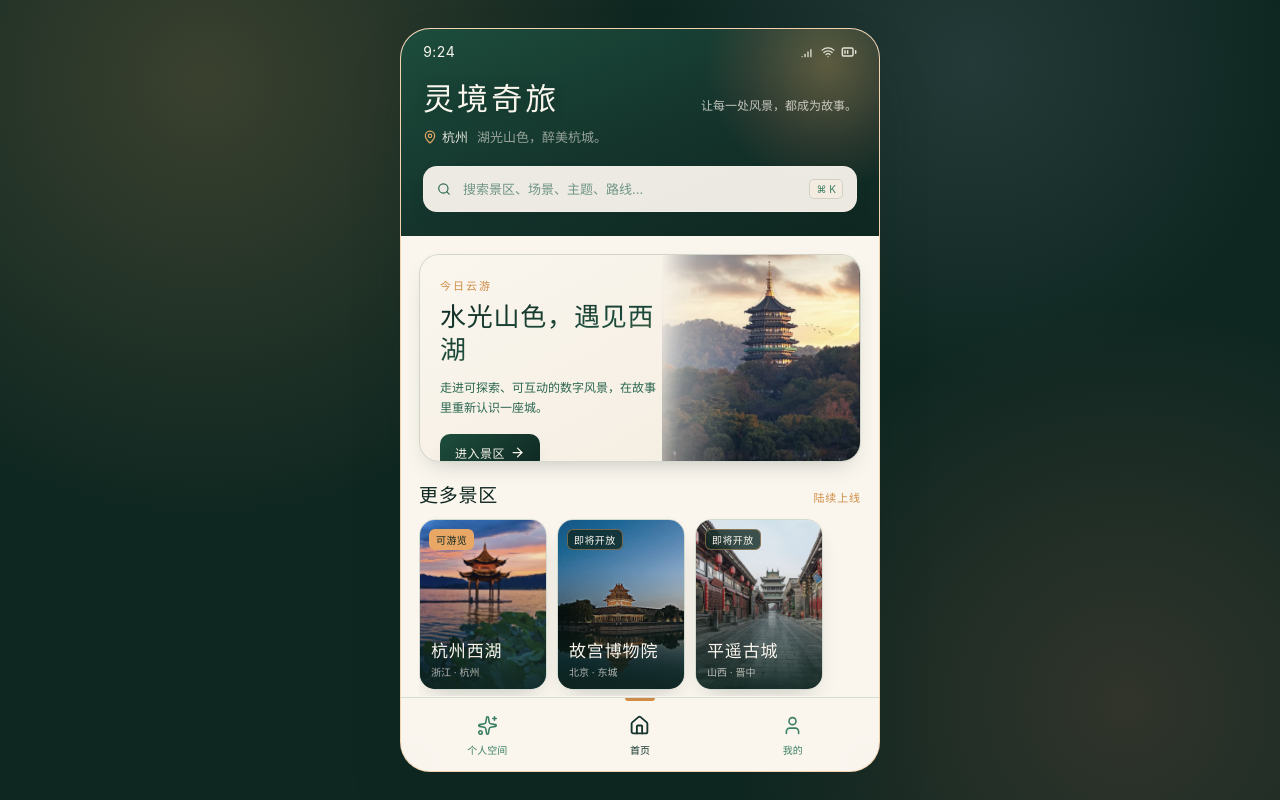
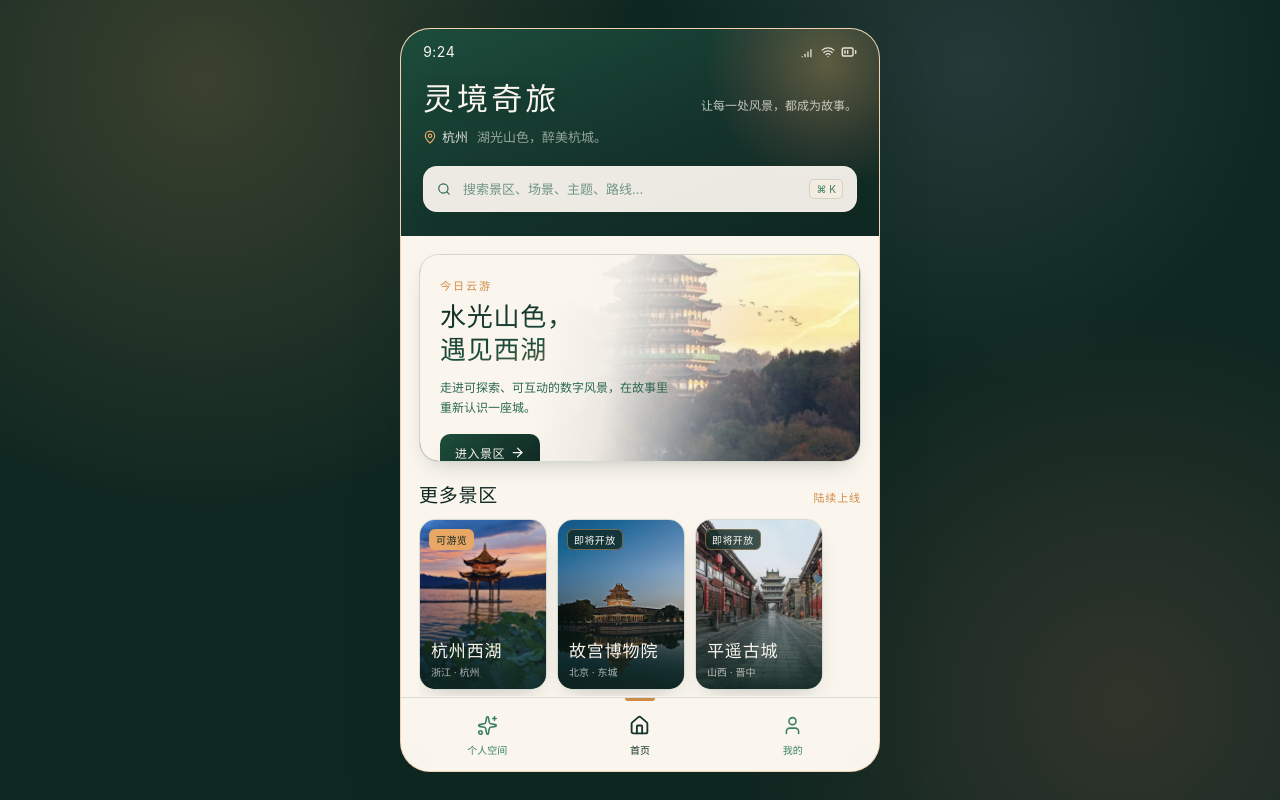
Before and after one commit to JavierVII/hackday--omg, a React (Vite) app in the folder client/: page /home in a window 1280 px wide. Built offline with nearby package versions, Linux system fonts and the light colour scheme.

Commit message:
fix:修复图片渐变全组件-真

```diff
--- a/client/src/pages/HomePage/index.tsx
+++ b/client/src/pages/HomePage/index.tsx
@@ -129,7 +129,11 @@ export function HomePage() {
           <section className="cloud-tour-card" aria-labelledby="cloud-tour-title">
             <div className="cloud-tour-card__copy">
               <p className="cloud-tour-card__eyebrow">今日云游</p>
-              <h1 id="cloud-tour-title">水光山色，遇见西湖</h1>
+              <h1 id="cloud-tour-title">
+                水光山色，
+                <br />
+                遇见西湖
+              </h1>
               <p>走进可探索、可互动的数字风景，在故事里重新认识一座城。</p>
               <Link className="cloud-tour-card__cta" to="/scenic/hangzhou-west-lake">
                 进入景区
--- a/client/src/pages/HomePage/styles.css
+++ b/client/src/pages/HomePage/styles.css
@@ -212,10 +212,10 @@
 
 /* —— 今日云游 —— */
 
+/* 照片铺满整张卡（绝对定位），文字列在正常文档流里撑开卡高，
+   按钮永远落在卡片内，结构上不会再溢出底边。 */
 .cloud-tour-card {
   position: relative;
-  display: grid;
-  grid-template-columns: minmax(0, 1.1fr) minmax(126px, 0.9fr);
   min-height: 208px;
   overflow: hidden;
   background: linear-gradient(150deg, var(--paper-white) 0%, var(--paper-warm) 100%);
@@ -227,7 +227,8 @@
 .cloud-tour-card__copy {
   position: relative;
   z-index: 1;
-  padding: 22px 0 20px 20px;
+  max-width: 58%;
+  padding: 22px 0 22px 20px;
 }
 
 .cloud-tour-card__eyebrow {
@@ -282,10 +283,9 @@
 }
 
 .cloud-tour-card__art {
-  position: relative;
+  position: absolute;
+  inset: 0;
   margin: 0;
-  min-height: 100%;
-  overflow: hidden;
 }
 
 .cloud-tour-card__art img {
@@ -293,8 +293,22 @@
   width: 100%;
   height: 100%;
   object-fit: cover;
-  /* 左缘渐隐，让照片融进纸面而不是硬贴一块方块 */
-  mask-image: linear-gradient(96deg, transparent 0%, rgb(0 0 0 / 55%) 16%, #000 42%);
+}
+
+/* 左侧文字区压一层纸色渐变：左边实、向右渐隐，照片在右侧透出 */
+.cloud-tour-card__art::after {
+  position: absolute;
+  inset: 0;
+  content: "";
+  background: linear-gradient(
+    100deg,
+    var(--paper-white) 0%,
+    var(--paper-white) 30%,
+    rgb(250 246 238 / 93%) 44%,
+    rgb(250 246 238 / 62%) 58%,
+    rgb(250 246 238 / 22%) 72%,
+    transparent 86%
+  );
 }
 
 /* —— 更多景区 —— */
@@ -654,11 +668,8 @@
     font-size: 11px;
   }
 
-  .cloud-tour-card {
-    grid-template-columns: minmax(0, 1.18fr) minmax(108px, 0.82fr);
-  }
-
   .cloud-tour-card__copy {
+    max-width: 62%;
     padding-left: 16px;
   }
 
```
